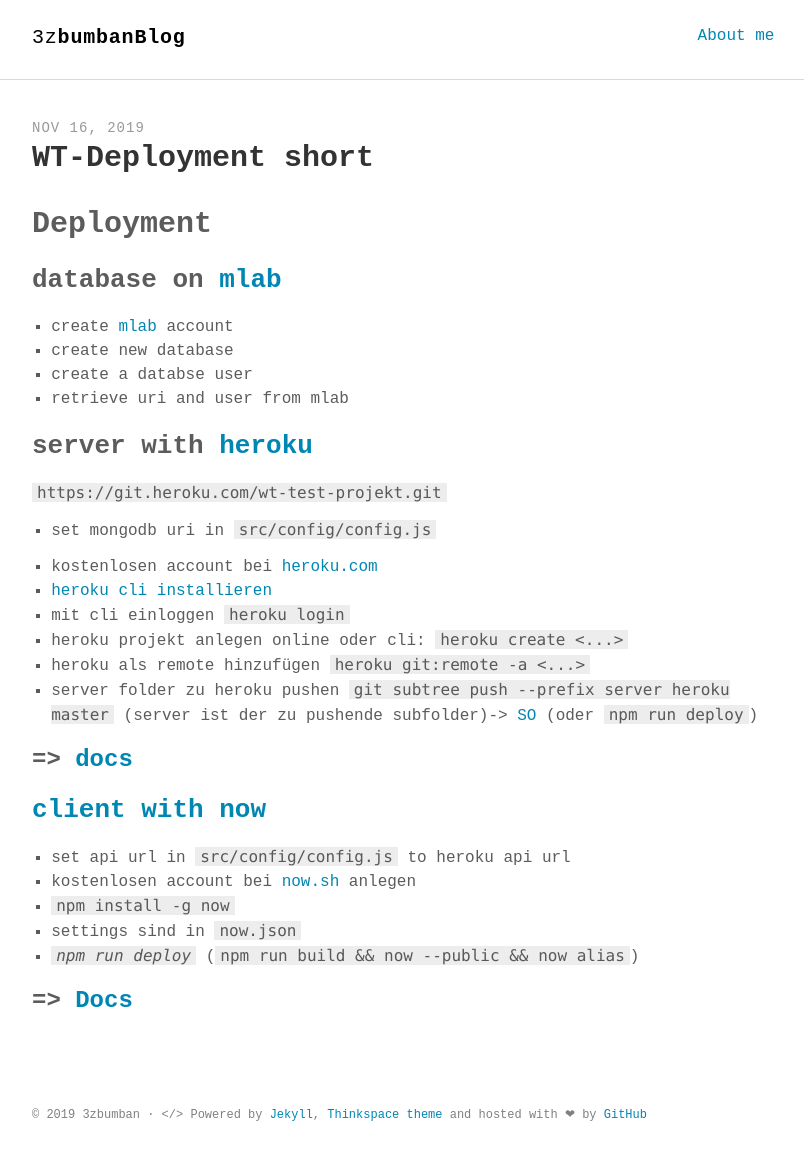
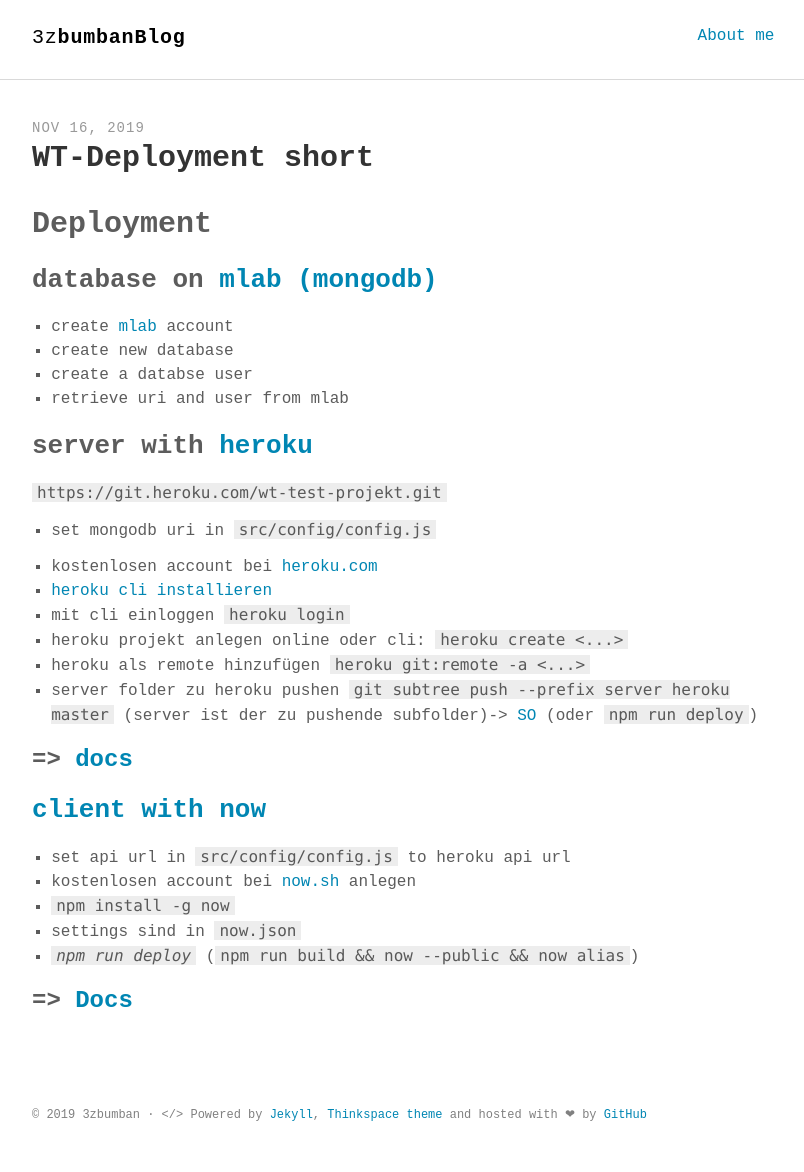
Before and after one commit to 3zbumban/3zbumban.github.io, a Jekyll site: the page built from _posts/2019-11-16-wt-deployment-short.md, in a window 1280 px wide. Shown: the whole page, without its empty margins (232-1036 px from the left). Built offline with Jekyll 4.4.1, drawn with Linux system fonts in a browser that asks for light colours; some web fonts are replaced.

Commit message:
publishing...

```diff
--- a/_posts/2019-11-16-wt-deployment-short.md
+++ b/_posts/2019-11-16-wt-deployment-short.md
@@ -8,7 +8,7 @@ keywords: "wt deployment now.sh heroku mlab"
 
 # Deployment
 
-## database on [mlab](https://mlab.com/)
+## database on [mlab](https://mlab.com/) [(mongodb)](https://www.mongodb.com/)
 
 1. create [mlab](https://mlab.com) account
 2. create new database
```
